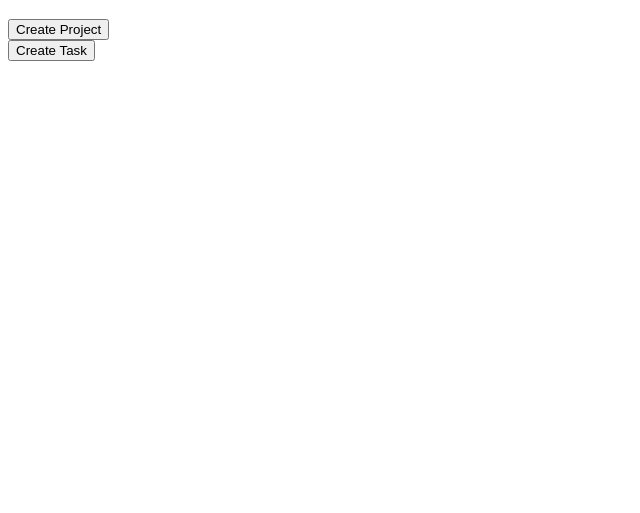
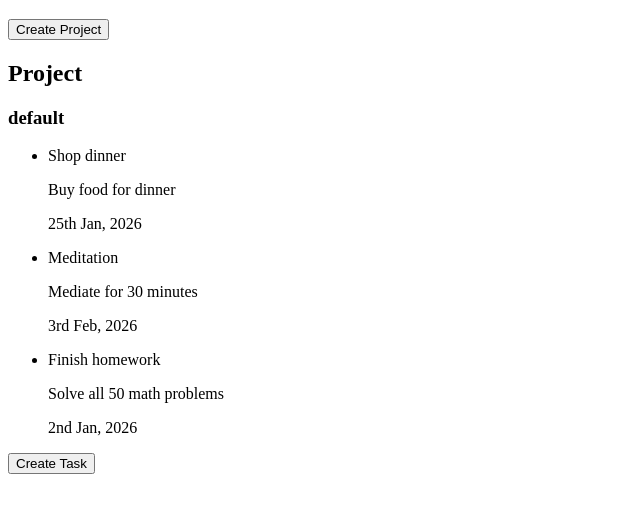
Before and after one commit to avraneel/todolist, a website built with webpack: page src/template.html in a window 1280 px wide. Shown: the part 61-574 px from the top of the page, without its empty margins (0-640 px from the left). Built offline with nearby package versions, Linux system fonts and the light colour scheme.

Commit message:
Add render function for todo and project

```diff
--- a/src/index.js
+++ b/src/index.js
@@ -1,17 +1,37 @@
 "use strict";
 
 import { Project } from "./project.js"
+
+const plist = document.querySelector(".projectlist");
 
 // ProjectList stores the arrow function that returns an object,
 // thus making ProjectList an object
 const ProjectList = (() => {
 
+    const projectList = [];
+
     const createProject = (name) => {
         const proj = new Project(name);
+        projectList.push(proj);
         return proj;
     }
 
-    return {createProject};
+    const renderProject = () => {
+        const project = projectList[index];
+
+        const h3 = document.createElement("h3");
+        h3.textContent = project.name;
+
+        const ul = document.createElement("ul");
+        project.todolist.forEach(el => {
+            const li = document.createElement("li");
+            li.textContent = el;
+            ul.appendChild(li);
+        });
+        plist.append(h3, ul);
+    }
+
+    return {projectList, createProject, renderProject};
 })();
 
 const addTaskBtn = document.querySelector(".addtaskbtn");
@@ -24,9 +44,6 @@ addTaskBtn.addEventListener("click", () => {
         addTaskModal.close();
 })
 
-
-
-
 const proj1 = ProjectList.createProject("default");
 
 proj1.addTodo("Shop dinner", 0, "Buy food for dinner", "25th Jan, 2026");
@@ -35,9 +52,12 @@ proj1.addTodo("Finish homework", 0, "Solve all 50 math problems", "2nd Jan, 2026
 
 // localStorage.setItem(proj1.projectId, JSON.stringify(proj1));
 
-proj1.displayProject();
+//proj1.displayProject();
 
-proj1.removeToDo(1);
-proj1.markComplete(0);
+// proj1.removeToDo(1);
+// proj1.markComplete(0);
 
-proj1.displayProject();
+//proj1.displayProject();
+
+const projdiv = proj1.renderProject();
+plist.appendChild(projdiv);
--- a/src/project.js
+++ b/src/project.js
@@ -1,6 +1,7 @@
 "use strict";
 
 import { Todo } from "./todo.js";
+const plist = document.querySelector(".projectlist");
 
 export class Project {
     constructor(name) {
@@ -43,4 +44,23 @@ export class Project {
             console.log("============");
         });
     }
+
+    renderProject() {
+        const projectContainer = document.createElement("div");
+        projectContainer.classList.toggle("project");
+
+        const h3 = document.createElement("h3");
+        h3.textContent = this.name;
+
+        const ul = document.createElement("ul");
+        this.todolist.forEach(el => {
+            const li = document.createElement("li");
+            li.innerHTML = el.renderTodo().innerHTML;
+            ul.appendChild(li);
+        });
+
+        projectContainer.append(h3, ul);
+        return projectContainer;
+
+    }
 }
--- a/src/template.html
+++ b/src/template.html
@@ -8,6 +8,7 @@
 <body>
     <h1>To Do List</h1>
         <button type="button" class="addprojbtn btn">Create Project</button>
+        <h2>Project</h2>
         <main class="projectlist"></main>
         <button type="button" class="addtaskbtn btn">Create Task</button>
 
--- a/src/todo.js
+++ b/src/todo.js
@@ -1,4 +1,6 @@
 "use strict";
+
+const plist = document.querySelector(".projectlist");
 
 export class Todo {
     constructor(title, priority, description, dueDate) {
@@ -21,6 +23,24 @@ export class Todo {
         console.log(`Task ID ${this.taskId}`);
     }
 
+    renderTodo() {
+        const todoContainer = document.createElement("div");
+        todoContainer.classList.toggle("todo");
+
+        const title = document.createElement("p");
+        title.textContent = this.title;
+
+        const description = document.createElement("p");
+        description.textContent = this.description;
+
+        const date = document.createElement("p");
+        date.textContent = this.dueDate;
+
+        todoContainer.append(title, description, date);
+
+        return todoContainer;
+    }
+
     markComplete() {
         this.complete = true;
     }
```
